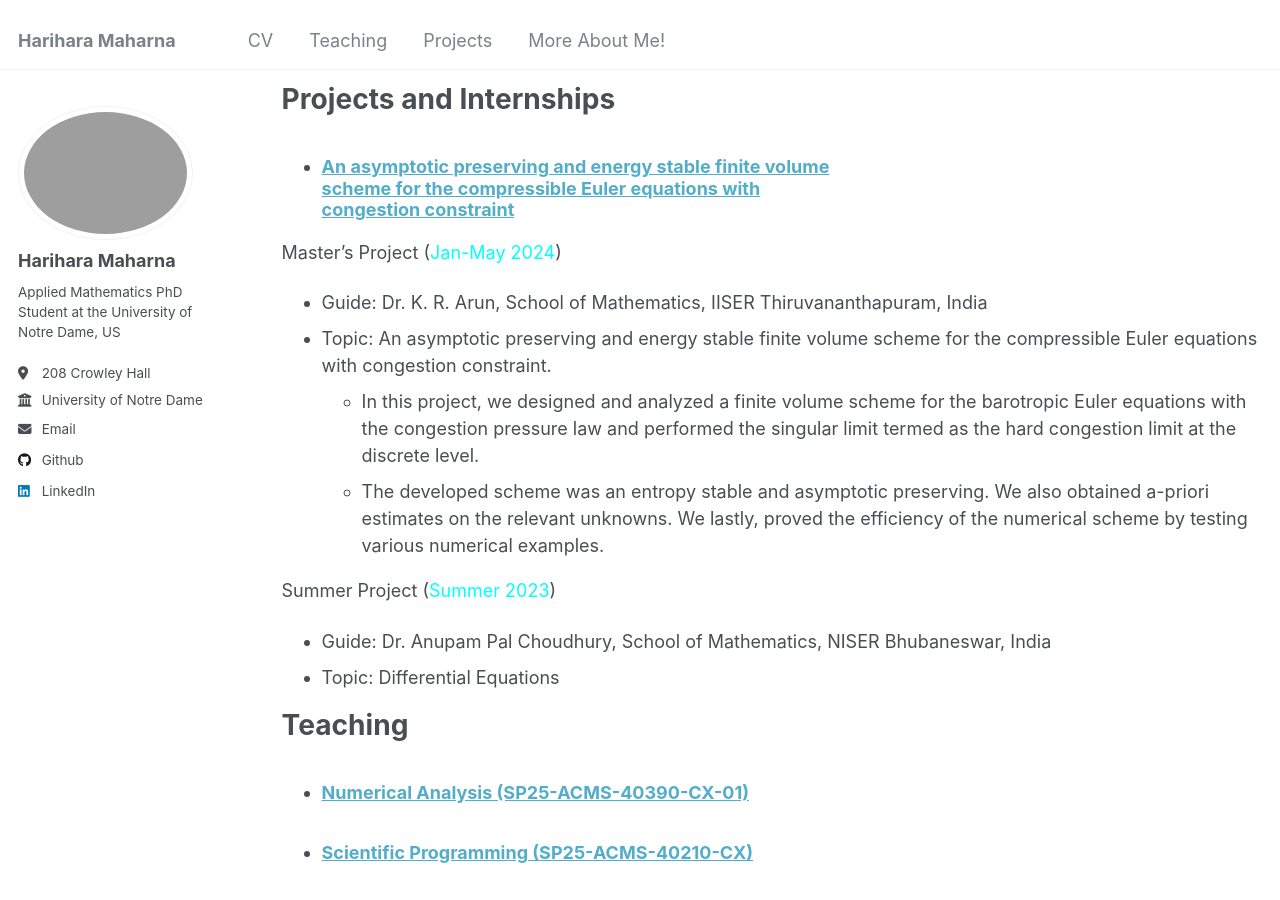
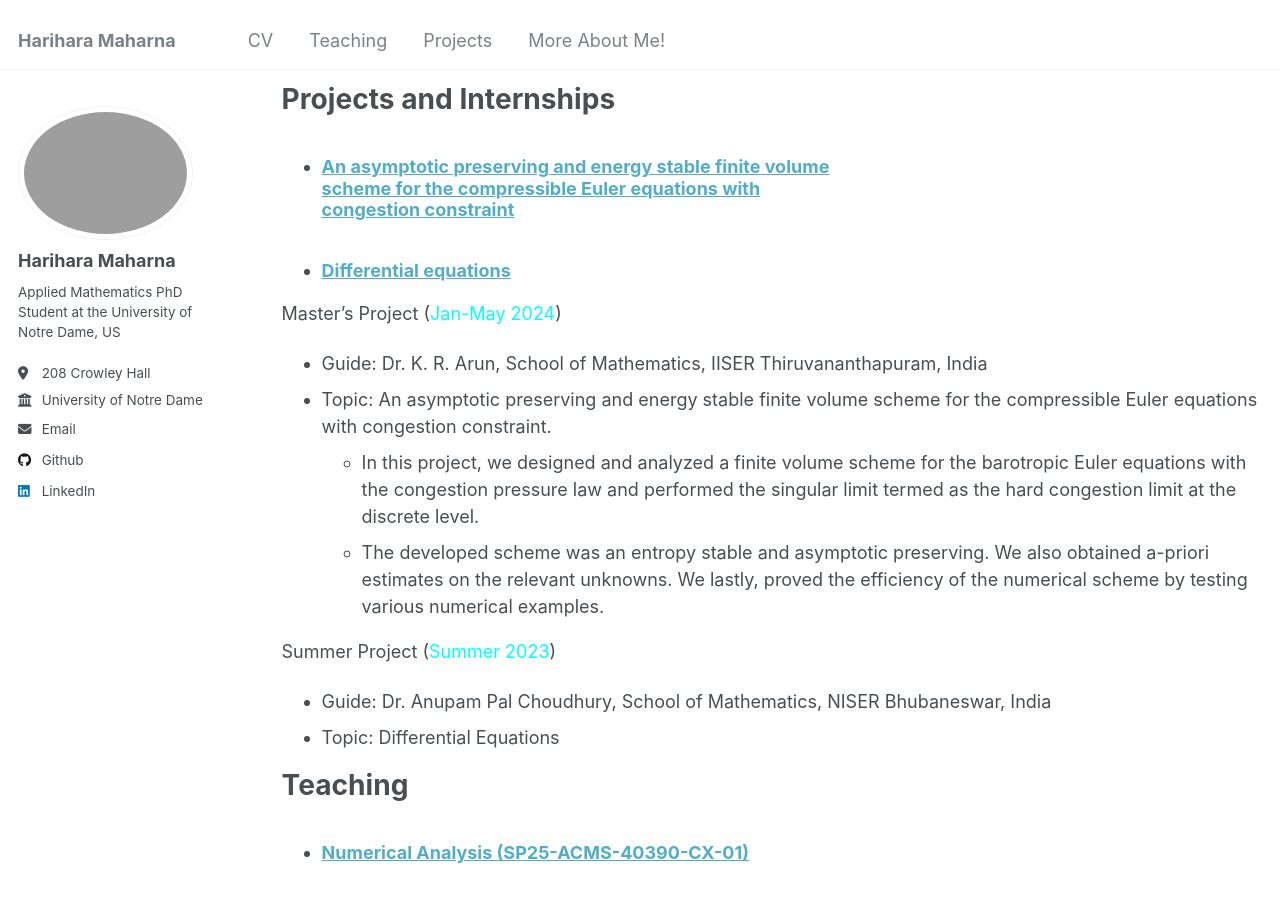
Before and after one commit to harihara-m/harihara-m.github.io, a Jekyll site: the page built from _pages/cv.md, in a window 1280 px wide and 900 px high, scrolled down 723 px. Built offline with Jekyll 4.4.1, drawn with Linux system fonts in a browser that asks for light colours; a file with an impossible date is left out.

Commit message:
project updates

```diff
--- a/_includes/archive-single.html
+++ b/_includes/archive-single.html
@@ -35,7 +35,9 @@
         <p class="page__meta"><i class="fa fa-clock-o" aria-hidden="true"></i> {% include read-time.html %}</p>
         {% endif %}
 
-        {% if post.collection == 'teaching' || post.collection == 'project' %}
+        {% if post.collection == 'teaching'%}
+        <p> {{ post.type }}, <i>{{ post.venue }}</i>, {{ post.date | default: "1900-01-01" | date: "%Y" }} </p>
+        {% if post.collection == 'project'%}
         <p> {{ post.type }}, <i>{{ post.venue }}</i>, {{ post.date | default: "1900-01-01" | date: "%Y" }} </p>
         {% elsif post.collection == 'publications' %}
         <p>Published in <i>{{ post.venue }}</i>, {{ post.date | default: "1900-01-01" | date: "%Y" }} </p>
```
Also changed, not shown: _project/project-1.md (+1 -1 lines).
